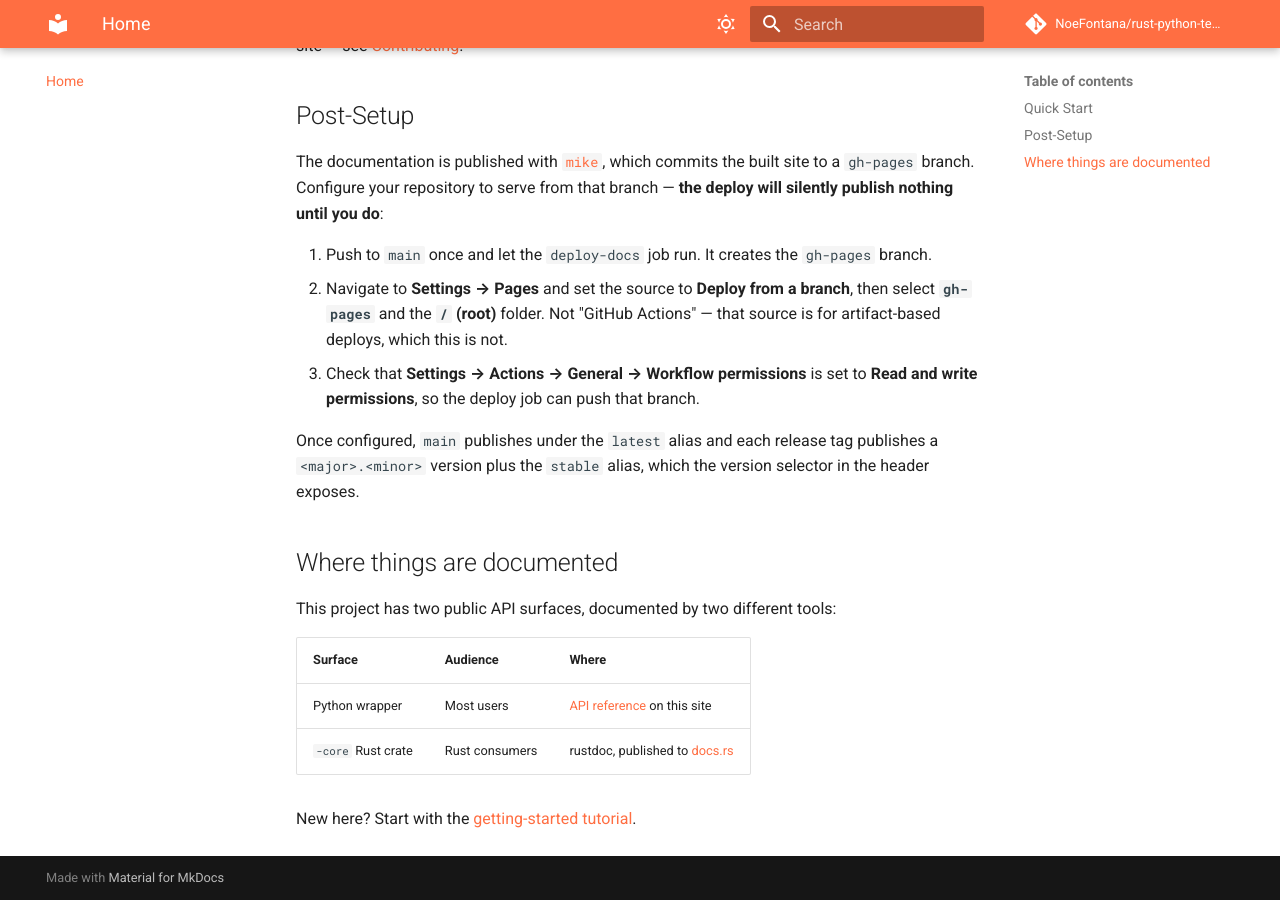
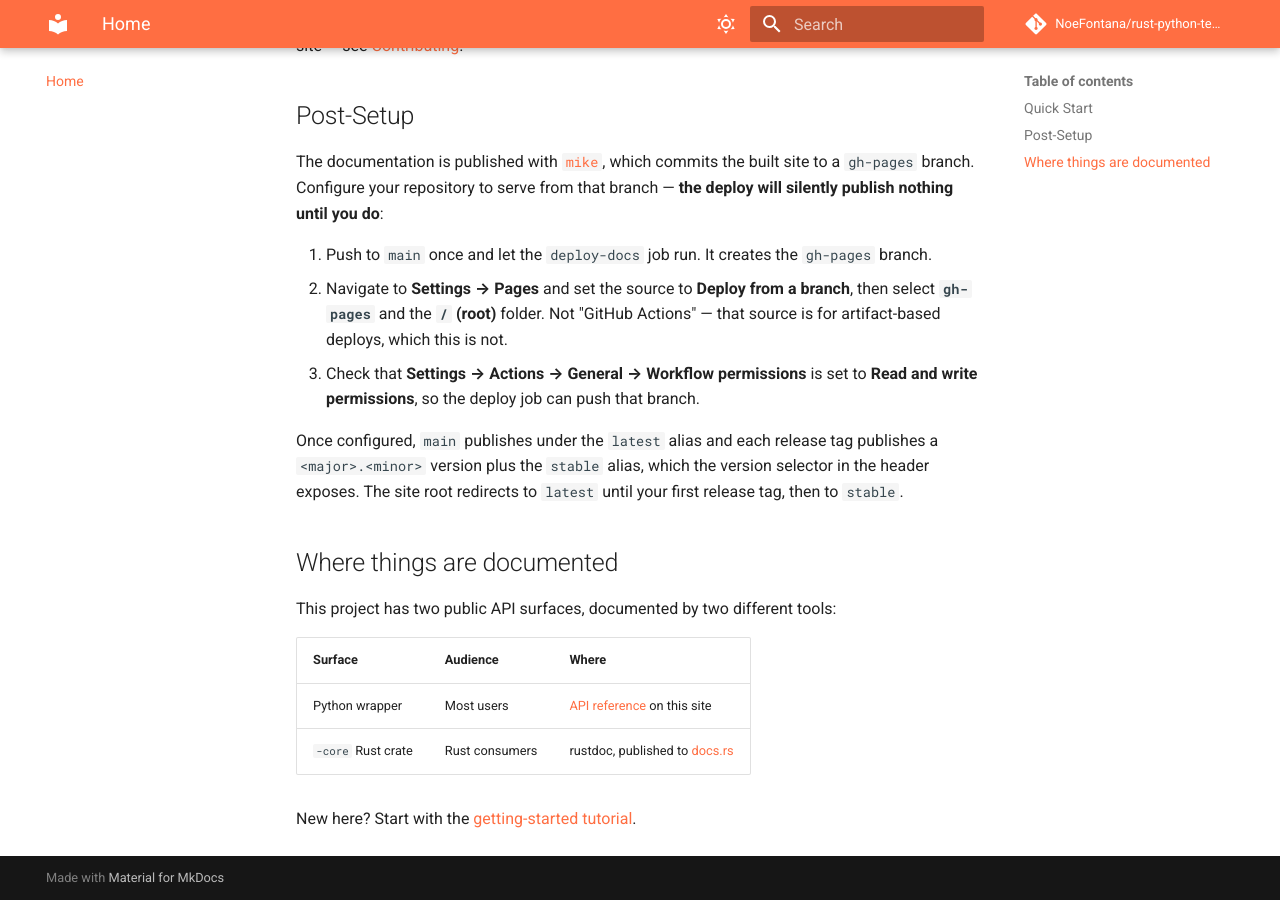
Before and after one commit to NoeFontana/rust-python-template, an MkDocs documentation site: the page built from docs/index.md, in a window 1280 px wide and 900 px high, scrolled down 599 px. Built offline with MkDocs 1.6.1 and Material for MkDocs 9.7.7, drawn with Linux system fonts in a browser that asks for light colours; comment, search, counter and statistics services are not loaded; the version menu is left out.

Commit message:
ci: point the site root at latest until a release exists
Mirrors the fix in the sibling python-template, where this surfaced as a live
404. Deploying from main publishes /latest/ and /main/ but leaves the gh-pages
root without an index.html; `mike set-default` writes that redirect and only
ran on a release tag, which a freshly seeded project does not have.

The main deploy now sets the default to `latest` when no `stable` version
exists yet; the release step repoints it at `stable` afterwards.

```diff
--- a/docs/index.md
+++ b/docs/index.md
@@ -38,7 +38,8 @@ you do**:
 
 Once configured, `main` publishes under the `latest` alias and each release tag
 publishes a `<major>.<minor>` version plus the `stable` alias, which the
-version selector in the header exposes.
+version selector in the header exposes. The site root redirects to `latest`
+until your first release tag, then to `stable`.
 
 ## Where things are documented
 
```
Also changed, not shown: 1 other file.
